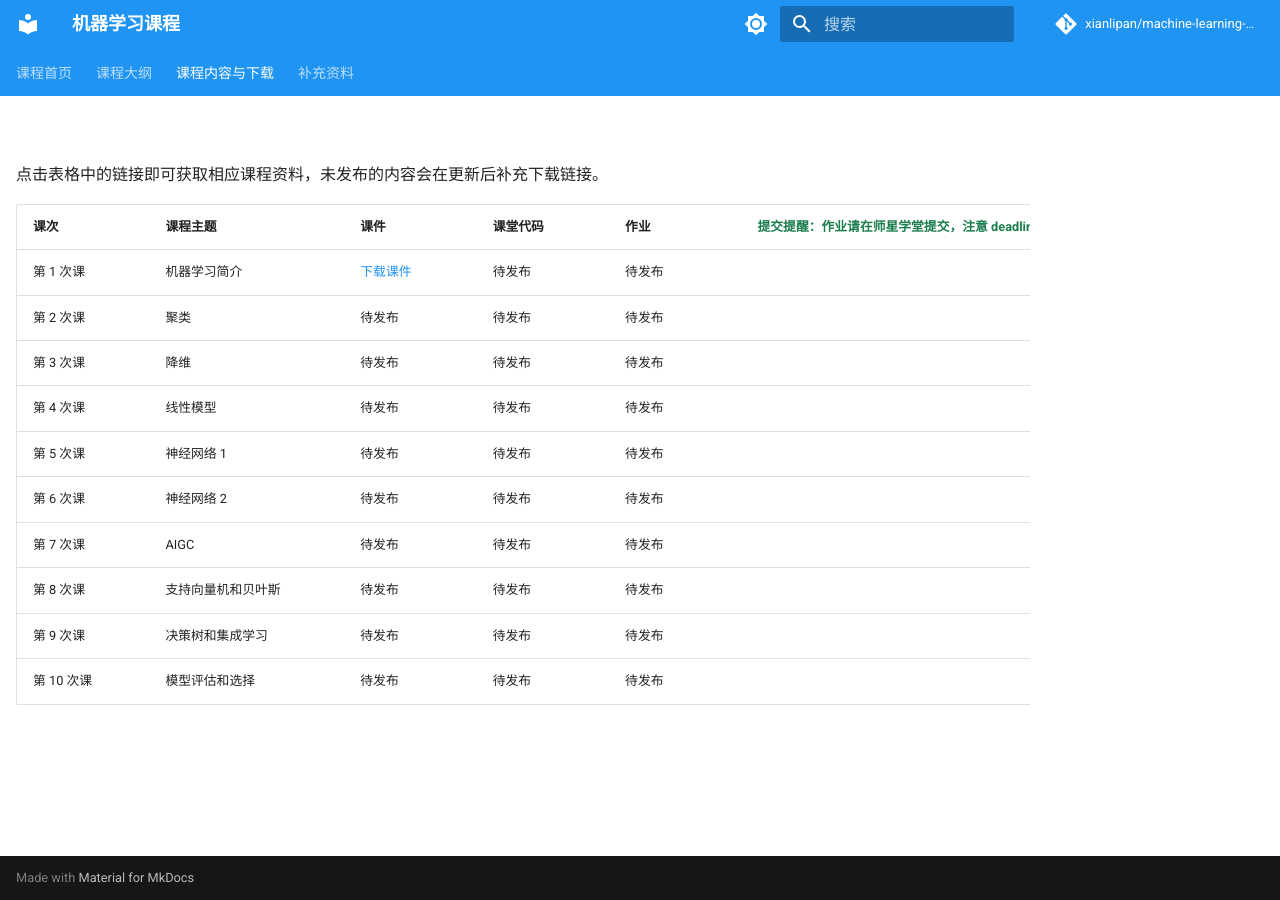
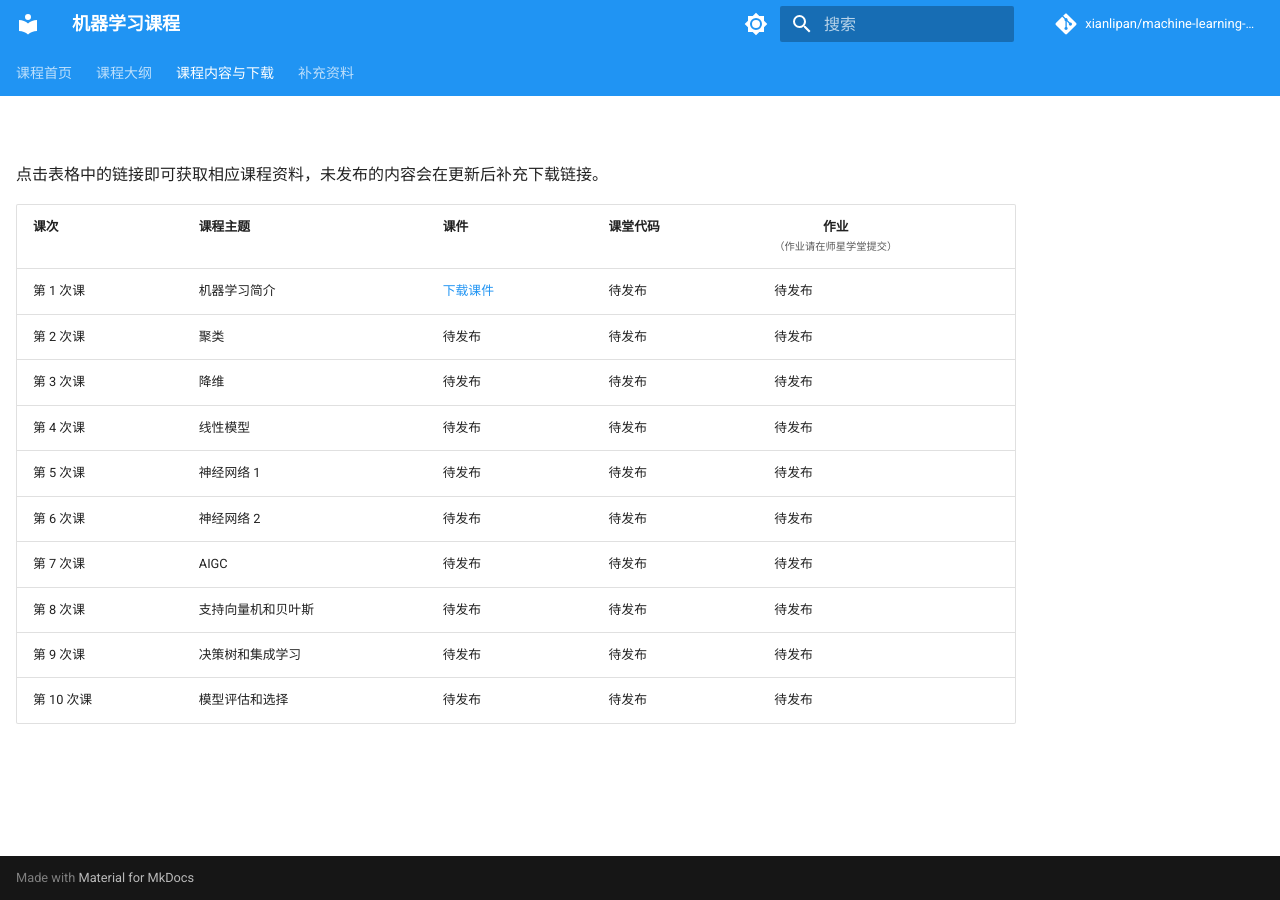
Before and after one commit to xianlipan/machine-learning-course, an MkDocs documentation site: the page built from docs/coursework.md, in a window 1280 px wide. Built offline with MkDocs 1.6.1 and Material for MkDocs 9.7.7, drawn with Linux system fonts in a browser that asks for light colours; comment, search, counter and statistics services are not loaded.

Commit message:
update contents

```diff
--- a/docs/coursework.md
+++ b/docs/coursework.md
@@ -5,15 +5,15 @@
 
 点击表格中的链接即可获取相应课程资料，未发布的内容会在更新后补充下载链接。
 
-| 课次 | 课程主题 | 课件 | 课堂代码 | 作业 | <span class="assignment-reminder">提交提醒：作业请在师星学堂提交，注意 deadline～</span> |
-| --- | --- | --- | --- | --- | --- |
-| 第 1 次课 | 机器学习简介 | <a href="../files/slides/1机器学习简介.pdf" download>下载课件</a> | 待发布 | 待发布 |  |
-| 第 2 次课 | 聚类 | 待发布 | 待发布 | 待发布 |  |
-| 第 3 次课 | 降维 | 待发布 | 待发布 | 待发布 |  |
-| 第 4 次课 | 线性模型 | 待发布 | 待发布 | 待发布 |  |
-| 第 5 次课 | 神经网络 1 | 待发布 | 待发布 | 待发布 |  |
-| 第 6 次课 | 神经网络 2 | 待发布 | 待发布 | 待发布 |  |
-| 第 7 次课 | AIGC | 待发布 | 待发布 | 待发布 |  |
-| 第 8 次课 | 支持向量机和贝叶斯 | 待发布 | 待发布 | 待发布 |  |
-| 第 9 次课 | 决策树和集成学习 | 待发布 | 待发布 | 待发布 |  |
-| 第 10 次课 | 模型评估和选择 | 待发布 | 待发布 | 待发布 |  |
+| 课次 | 课程主题 | 课件 | 课堂代码 | <span class="assignment-heading">作业<br><small>（作业请在师星学堂提交）</small></span> |
+| --- | --- | --- | --- | --- |
+| 第 1 次课 | 机器学习简介 | <a href="../files/slides/1机器学习简介.pdf" download>下载课件</a> | 待发布 | 待发布 |
+| 第 2 次课 | 聚类 | 待发布 | 待发布 | 待发布 |
+| 第 3 次课 | 降维 | 待发布 | 待发布 | 待发布 |
+| 第 4 次课 | 线性模型 | 待发布 | 待发布 | 待发布 |
+| 第 5 次课 | 神经网络 1 | 待发布 | 待发布 | 待发布 |
+| 第 6 次课 | 神经网络 2 | 待发布 | 待发布 | 待发布 |
+| 第 7 次课 | AIGC | 待发布 | 待发布 | 待发布 |
+| 第 8 次课 | 支持向量机和贝叶斯 | 待发布 | 待发布 | 待发布 |
+| 第 9 次课 | 决策树和集成学习 | 待发布 | 待发布 | 待发布 |
+| 第 10 次课 | 模型评估和选择 | 待发布 | 待发布 | 待发布 |
--- a/docs/stylesheets/extra.css
+++ b/docs/stylesheets/extra.css
@@ -21,12 +21,23 @@
 .md-typeset__table table:not([class]) {
   display: table;
   width: 100%;
-  min-width: 58rem;
+  min-width: 50rem;
 }
 
-.assignment-reminder {
-  color: var(--md-code-hl-string-color);
-  font-weight: 700;
+.md-typeset__table th {
+  text-align: center;
+  vertical-align: middle;
+}
+
+.assignment-heading {
+  display: inline-block;
+  text-align: center;
+  line-height: 1.5;
+  white-space: nowrap;
+}
+
+.assignment-heading small {
+  font-weight: 400;
 }
 
 /* 首页欢迎内容。 */
```
Also changed, not shown: docs/syllabus.md (+12 -21 lines).
